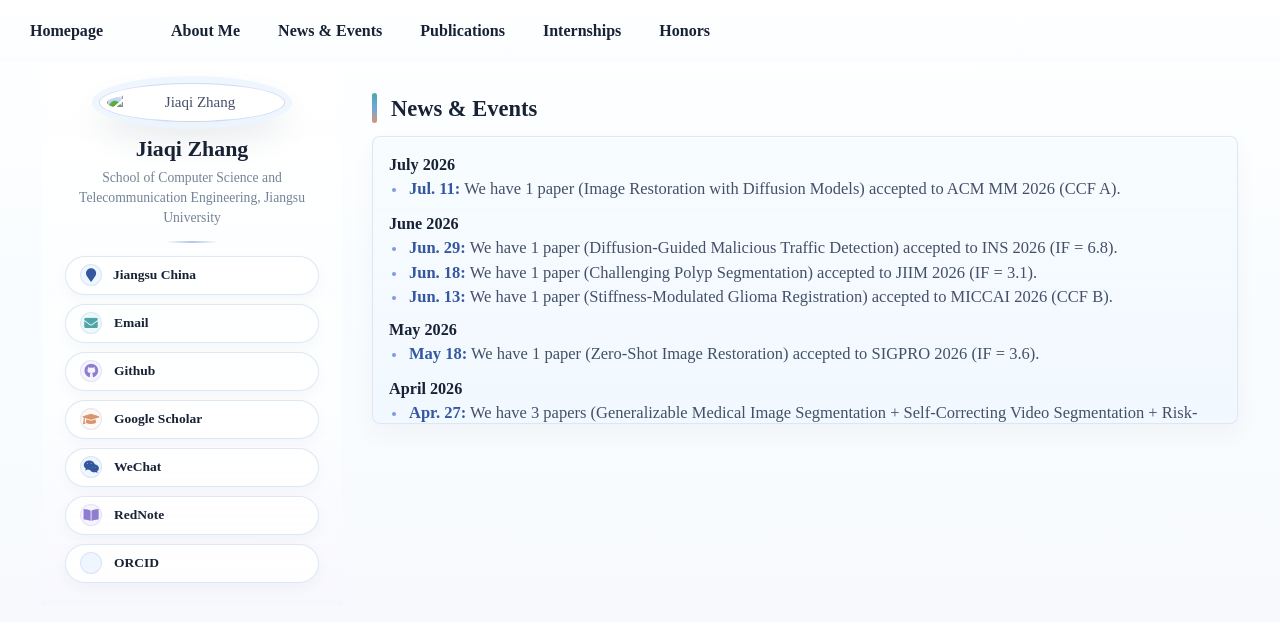
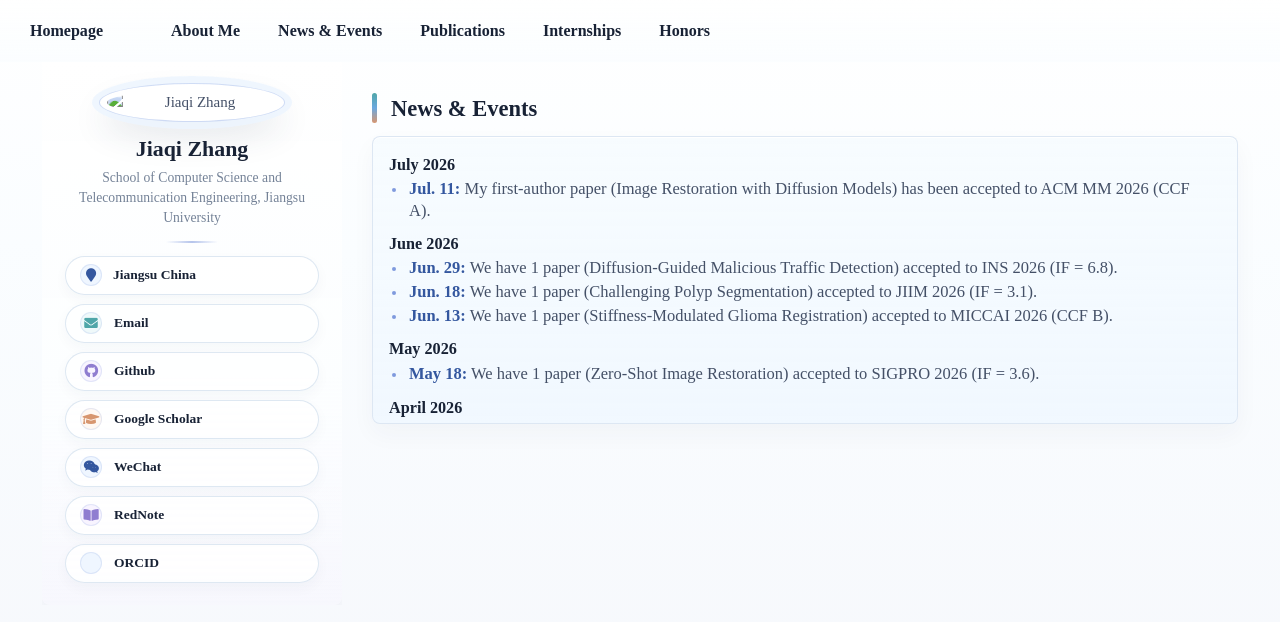
Before and after one commit to JiaqiZhang-Sengoku/JiaqiZhang-Sengoku.github.io, a Jekyll site: the page built from _pages/includes/new.md, in a window 1280 px wide. Shown: the top 622 px of the page. Built offline with Jekyll 4.4.1, drawn with Linux system fonts in a browser that asks for light colours; our own code applies the rules of GitHub Pages for plain Markdown files.

Commit message:
20260707

```diff
--- a/_pages/includes/new.md
+++ b/_pages/includes/new.md
@@ -7,7 +7,7 @@
   <div class="update-card">
     <h3 class="update-date">July 2026</h3>
     <ul class="update-list">
-      <li><span class="update-day">Jul. 11:</span> We have 1 paper (Image Restoration with Diffusion Models) accepted to ACM MM 2026 (CCF A).</li>
+      <li><span class="update-day">Jul. 11:</span> My first-author paper (Image Restoration with Diffusion Models) has been accepted to ACM MM 2026 (CCF A).</li>
     </ul>
   </div>
   <div class="update-card">
```
